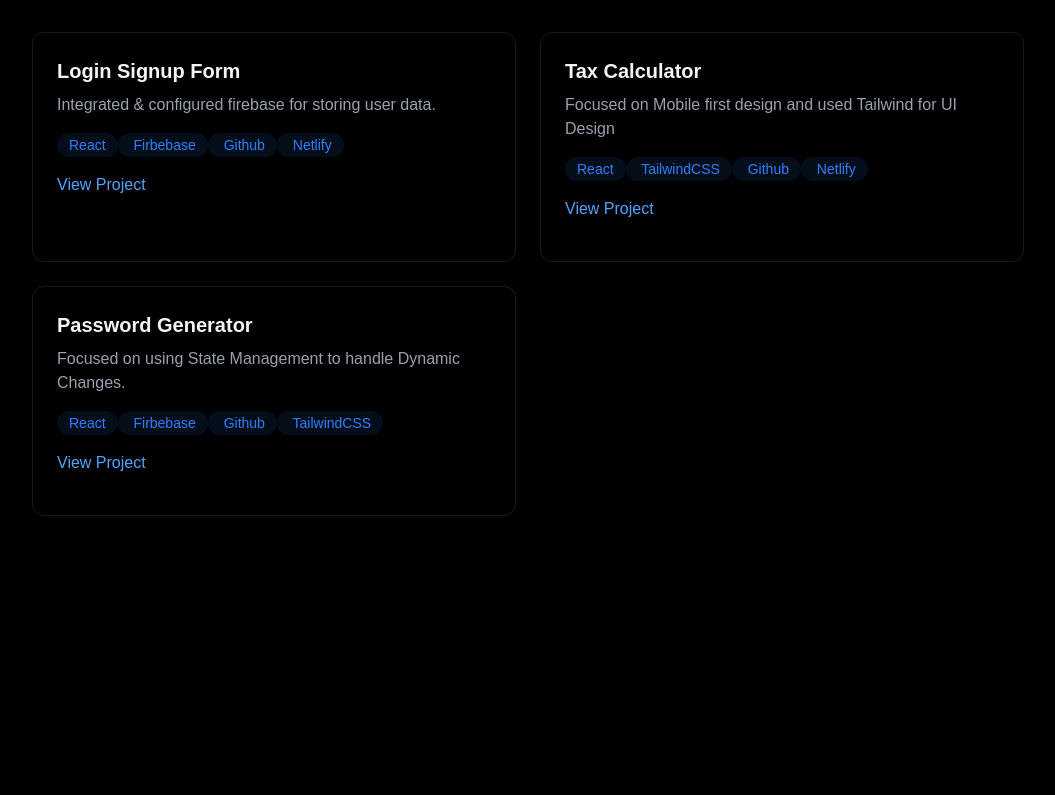
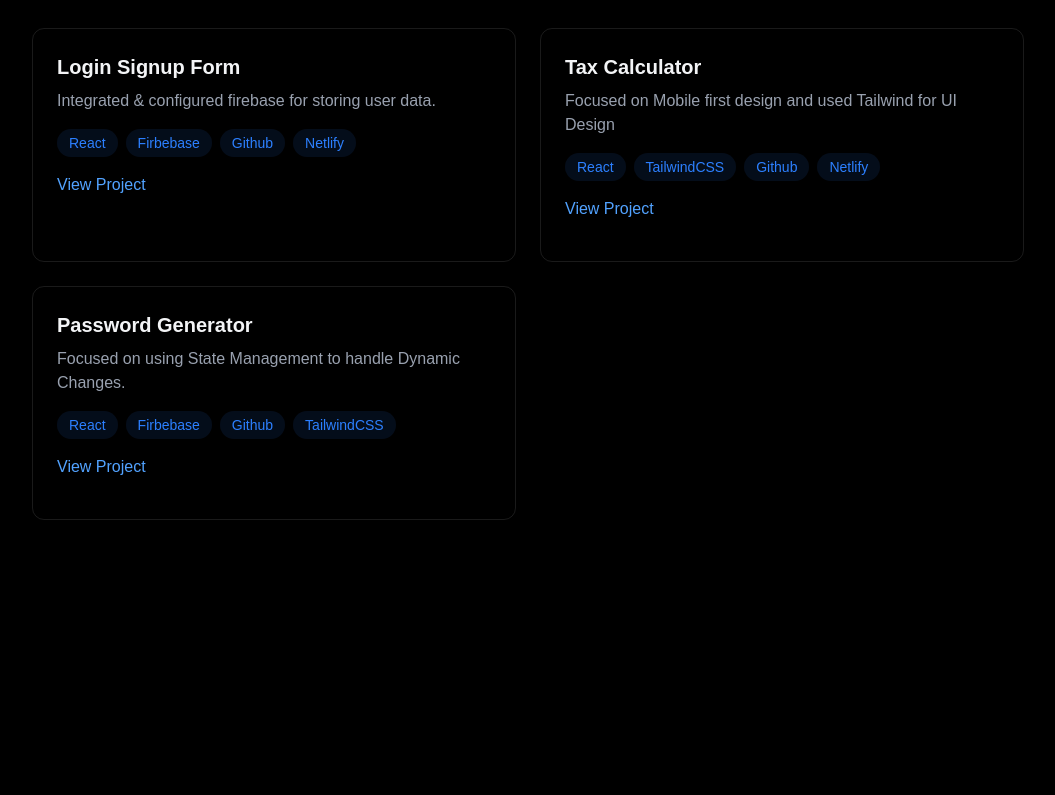
Before and after one commit to apeksha-rgb/react_portfolio, a React (Vite) app: page / in a window 1280 px wide. Shown: the part 1760-2555 px from the top of the page, without its empty margins (112-1167 px from the left). Built offline with nearby package versions, Linux system fonts and the light colour scheme.

Commit message:
style modifications

```diff
--- a/src/components/sections/About.jsx
+++ b/src/components/sections/About.jsx
@@ -17,7 +17,7 @@ function About() {
               <h3 className='text-xl font-bold mb-4'>Frontend</h3>
               <div className='flex flex-wrap gap-2'>
                 {frontendSkills.map((tech,key)=> (
-                  <span key={key} className='bg-blue-500/10 text-blue-500 py-1 px-3 rounded-full text-sm hover:bg-blue-500/20 hover:shadow-[0_2px_8px_rgba(59,130,2246,0.6)] transition'> {tech}</span>
+                  <span key={key} className='bg-blue-500/10 text-blue-500 py-1 px-3 rounded-full text-sm hover:bg-blue-500/20 hover:shadow-[0_2px_8px_rgba(59,130,246,0.1)] transition-all'> {tech}</span>
                 ))}
               </div>
             </div>
@@ -26,7 +26,7 @@ function About() {
               <h3 className='text-xl font-bold mb-4'>Design Tools</h3>
               <div className='flex flex-wrap gap-2'>
                 {designTool.map((tech,key)=> (
-                  <span key={key} className='bg-blue-500/10 text-blue-500 py-1 px-3 rounded-full text-sm hover:bg-blue-500/20 hover:shadow-[0_2px_8px_rgba(59,130,2246,0.6)] transition'> {tech}</span>
+                  <span key={key} className='bg-blue-500/10 text-blue-500 py-1 px-3 rounded-full text-sm hover:bg-blue-500/20 hover:shadow-[0_2px_8px_rgba(59,130,246,0.1)] transition-all'> {tech}</span>
                 ))}
               </div>
             </div>
--- a/src/components/sections/Contact.jsx
+++ b/src/components/sections/Contact.jsx
@@ -71,7 +71,7 @@ function Contact() {
 
           <button type='submit'
 
-          className='w-full bg-blue-500 text-white py-3 px-6 rounded font-medium transition relative  overflow-hidden hover:-translate-y-0.5 hover:shadow-[0_0_15px_rgba(59,130,246,0.4)]' > Submit </button>
+          className='w-full bg-blue-500 text-white py-3 px-6 rounded font-medium transition relative  overflow-hidden hover:-translate-y-0.5 hover:shadow-[0_0_15px_rgba(59,130,246,0.1)]' > Send Message </button>
 
         </form>
       </div>
--- a/src/components/sections/Project.jsx
+++ b/src/components/sections/Project.jsx
@@ -17,21 +17,21 @@ function Project() {
             <p className='text-gray-400 mb-4'>
               Integrated & configured firebase for storing user data.
             </p>
-            <div>
-              {["React","Firbebase", "Github", "Netlify"].map((tech,key) => (<span key={key} className='bg-blue-500/10 text-blue-500 py-1 px-3 rounded-full text-sm hover:bg-blue-500/20 hover:shadow-[0_2px_8px_rgba(59,130,2246,0.6)] transition'> {tech}</span>))}
+            <div className='flex  flex-wrap gap-2'>
+              {["React","Firbebase", "Github", "Netlify"].map((tech,key) => (<span key={key} className='bg-blue-500/10 text-blue-500 py-1 px-3 rounded-full text-sm hover:bg-blue-500/20 hover:shadow-[0_2px_8px_rgba(59,130,246,0.1)] transition-all'> {tech}</span>))}
 
             </div>
             <div className='flex justify-between items-center'>
               <a href='https://github.com/apeksha-rgb/LoginSignupAuthentication' className='text-blue-400 hover:text-blue-300 transition-colors my-4'>View Project </a>
             </div>
           </div>
-          <div className='p-6 rounded-xl border border-white/10 hover:-translate-y-1 hover:border-blue-500/30 hover:shadow-[0_2x_8px_rgba(59,130,246,0.2)] transition'>
+          <div className='p-6 rounded-xl border border-white/10 hover:-translate-y-1 hover:border-blue-500/30 hover:shadow-[0_2x_8px_rgba(59,130,246,0.2)] transition-all'>
             <h3 className='text-xl font-bold mb-2'>Tax Calculator</h3>
             <p className='text-gray-400 mb-4'>
               Focused on Mobile first design and used Tailwind for UI Design
             </p>
-            <div>
-              {["React","TailwindCSS", "Github", "Netlify"].map((tech,key) => (<span key={key} className='bg-blue-500/10 text-blue-500 py-1 px-3 rounded-full text-sm hover:bg-blue-500/20 hover:shadow-[0_2px_8px_rgba(59,130,2246,0.6)] transition'> {tech}</span>))}
+            <div className='flex  flex-wrap gap-2'>
+              {["React","TailwindCSS", "Github", "Netlify"].map((tech,key) => (<span key={key} className='bg-blue-500/10 text-blue-500 py-1 px-3 rounded-full text-sm hover:bg-blue-500/20 hover:shadow-[0_2px_8px_rgba(59,130,246,0.1)] transition-all'> {tech}</span>))}
 
             </div>
             <div className='flex justify-between items-center'>
@@ -44,8 +44,8 @@ function Project() {
             <p className='text-gray-400 mb-4'>
               Focused on using State Management to handle Dynamic Changes.
             </p>
-            <div>
-              {["React","Firbebase", "Github", "TailwindCSS"].map((tech,key) => (<span key={key} className='bg-blue-500/10 text-blue-500 py-1 px-3 rounded-full text-sm hover:bg-blue-500/20 hover:shadow-[0_2px_8px_rgba(59,130,2246,0.6)] transition'> {tech}</span>))}
+            <div className='flex  flex-wrap gap-2'>
+              {["React","Firbebase", "Github", "TailwindCSS"].map((tech,key) => (<span key={key} className='bg-blue-500/10 text-blue-500 py-1 px-3 rounded-full text-sm hover:bg-blue-500/20 hover:shadow-[0_2px_8px_rgba(59,130,246,0.1)] transition-all'> {tech}</span>))}
 
             </div>
             <div className='flex justify-between items-center'>
```
